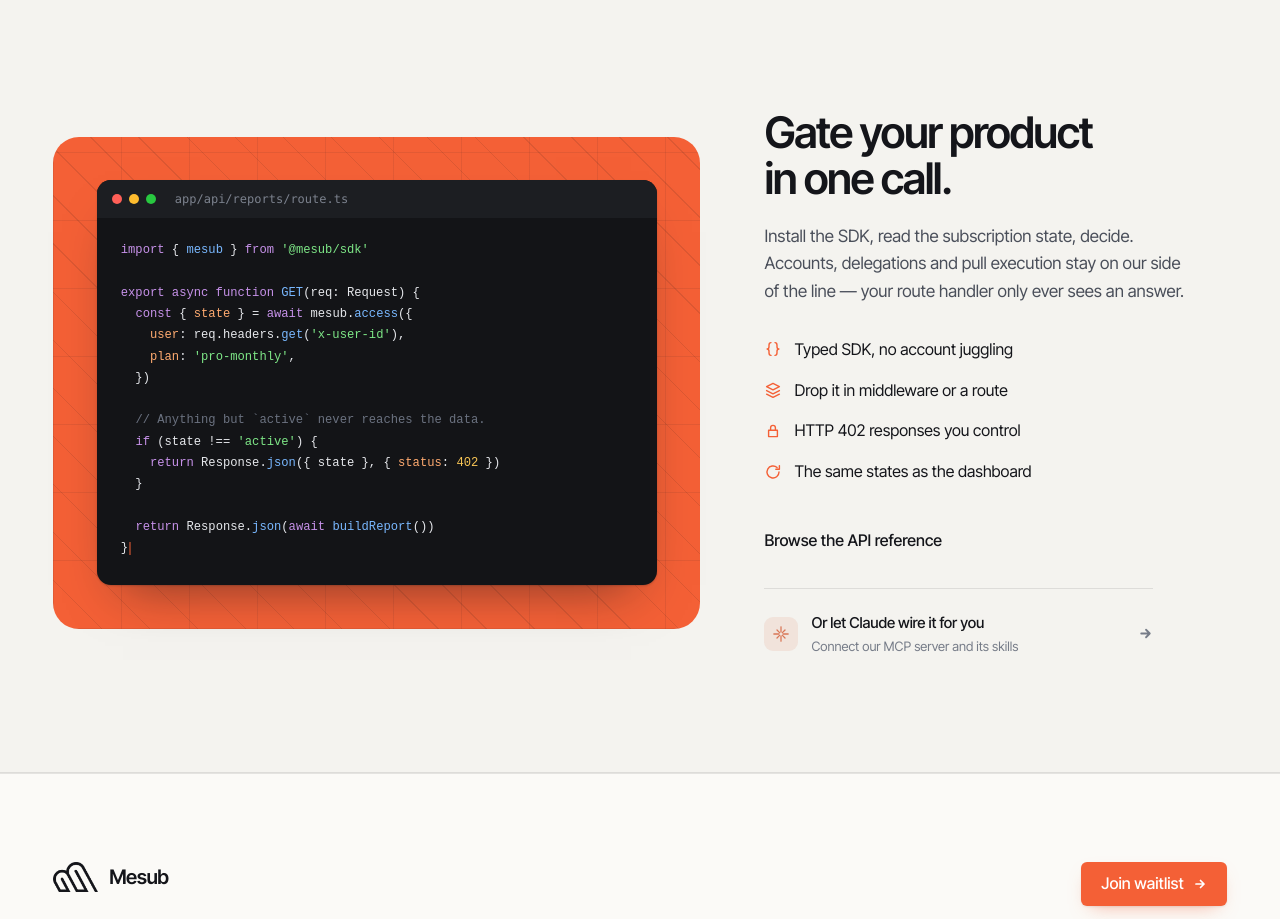
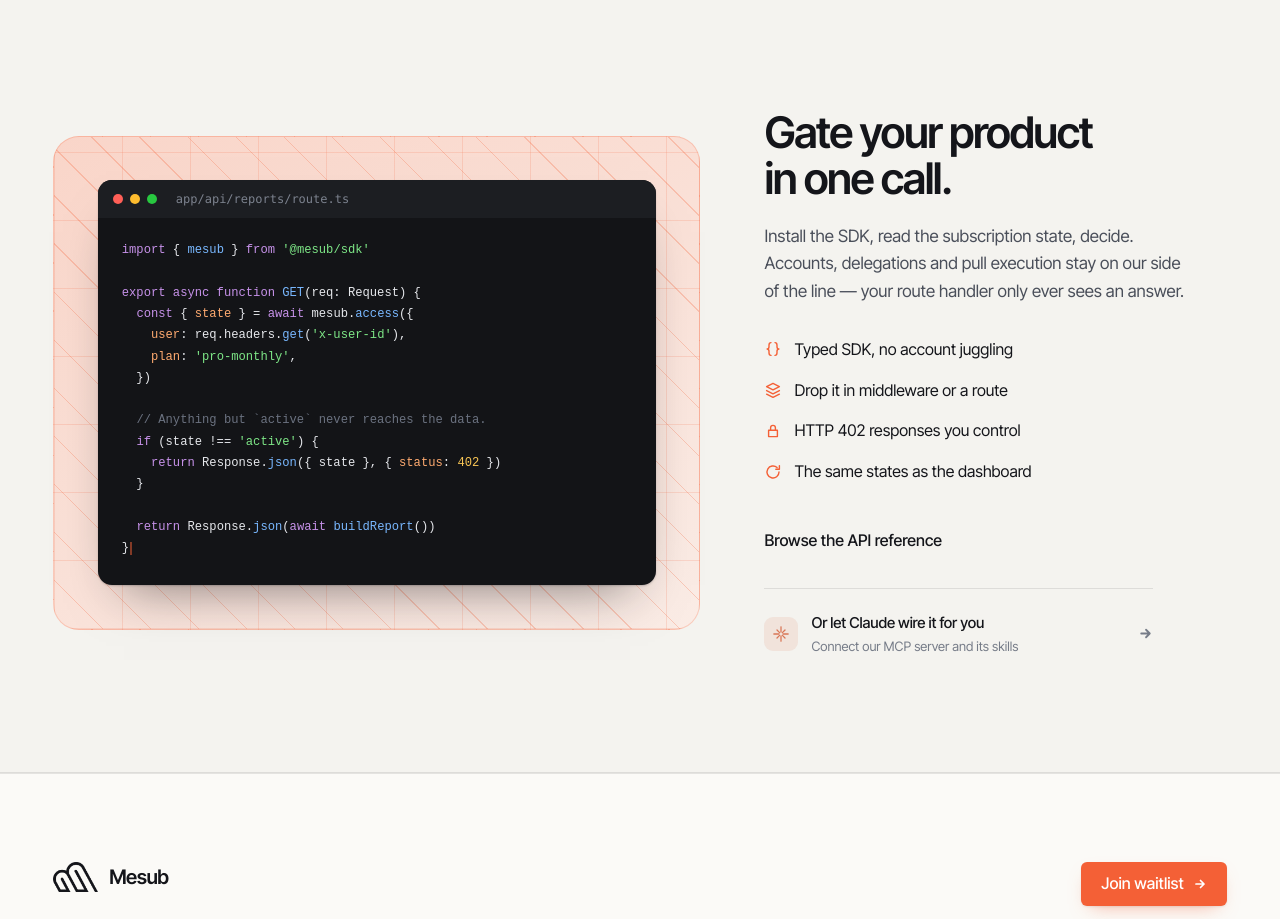
Before and after one commit to Mesub-io/landing-page, a Next.js app: page / in a window 1280 px wide. Shown: the part 2460-3379 px from the top of the page. Built offline with nearby package versions, Linux system fonts and the light colour scheme.

Commit message:
Soften the code stage from a saturated slab to a tinted ground

```diff
--- a/app/globals.css
+++ b/app/globals.css
@@ -1306,24 +1306,31 @@ button {
 /* --- The stage ------------------------------------------------------------
    An accent panel hatched with diagonal rules, with the editor floating on it. */
 
+/* A tinted ground rather than a saturated slab: the dark editor is the subject,
+   the panel only has to hold it. The hatch keeps the accent present. */
 .code-stage {
   background:
     repeating-linear-gradient(
       45deg,
-      color-mix(in srgb, var(--ink) 10%, transparent) 0 1px,
+      color-mix(in srgb, var(--accent) 26%, transparent) 0 1px,
       transparent 1px 34px
     ),
     repeating-linear-gradient(
       0deg,
-      color-mix(in srgb, var(--ink) 8%, transparent) 0 1px,
+      color-mix(in srgb, var(--accent) 16%, transparent) 0 1px,
       transparent 1px 68px
     ),
     repeating-linear-gradient(
       90deg,
-      color-mix(in srgb, var(--ink) 8%, transparent) 0 1px,
+      color-mix(in srgb, var(--accent) 16%, transparent) 0 1px,
       transparent 1px 68px
     ),
-    var(--accent);
+    linear-gradient(
+      152deg,
+      color-mix(in srgb, var(--accent) 24%, var(--paper)) 0%,
+      color-mix(in srgb, var(--accent) 9%, var(--paper)) 100%
+    );
+  border: 1px solid color-mix(in srgb, var(--accent) 24%, transparent);
   border-radius: 26px;
   padding: clamp(22px, 3.4vw, 46px);
 }
```
